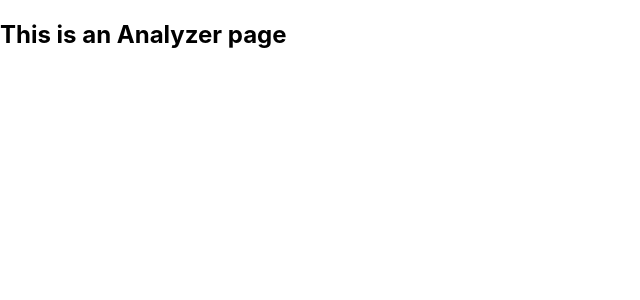
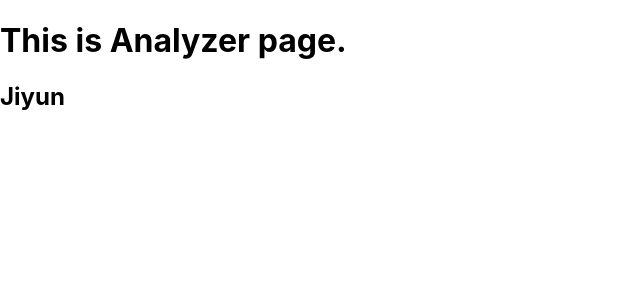
Before and after one commit to jiyunnoh/mirinae-project, a React (Create React App) app: page /analyzer in a window 1280 px wide. Shown: the top 300 px of the page, without its empty margins (0-640 px from the left). Built offline with nearby package versions, Linux system fonts and the light colour scheme.

Commit message:
Display a username using useContext

```diff
--- a/src/index.js
+++ b/src/index.js
@@ -6,9 +6,11 @@ import reportWebVitals from './reportWebVitals';
 import { BrowserRouter, Routes, Route } from 'react-router-dom';
 import Analyzer from './pages/analyzer';
 import History from './pages/history';
+import UserContext from './store/user-context';
 
 const root = ReactDOM.createRoot(document.getElementById('root'));
 root.render(
+  <UserContext.Provider value={{name: 'Jiyun'}}>
     <BrowserRouter>
       <Routes>
         <Route path="/" element={<App />} />
@@ -16,6 +18,7 @@ root.render(
         <Route path="history" element={<History />} />
       </Routes>
     </BrowserRouter>
+  </UserContext.Provider>
 );
 
 // If you want to start measuring performance in your app, pass a function
--- a/src/pages/analyzer.js
+++ b/src/pages/analyzer.js
@@ -1,5 +1,14 @@
+import { useContext } from "react";
+import UserContext from "../store/user-context";
+
 const Analyzer = () => {
-    return <h2>This is an Analyzer page</h2>;
+    const userCtx = useContext(UserContext);
+    return (
+        <>
+            <h1>This is Analyzer page.</h1>
+            <h2>{userCtx.name}</h2>
+        </>
+    );
 };
 
 export default Analyzer;
--- a/src/pages/history.js
+++ b/src/pages/history.js
@@ -1,5 +1,14 @@
+import { useContext } from "react";
+import UserContext from "../store/user-context";
+
 const History = () => {
-    return <h2>This is a History page</h2>;
+    const userCtx = useContext(UserContext);
+    return (
+        <>
+        <h1>This is History page.</h1>
+        <h2>{userCtx.name}</h2>
+    </>
+    );
 };
 
 export default History;
--- /dev/null
+++ b/src/store/user-context.js
@@ -0,0 +1,7 @@
+import React from "react";
+
+const UserContext = React.createContext({
+    name: ''
+});
+
+export default UserContext;
```
Lines whose indentation alone changed are shown as unchanged.
